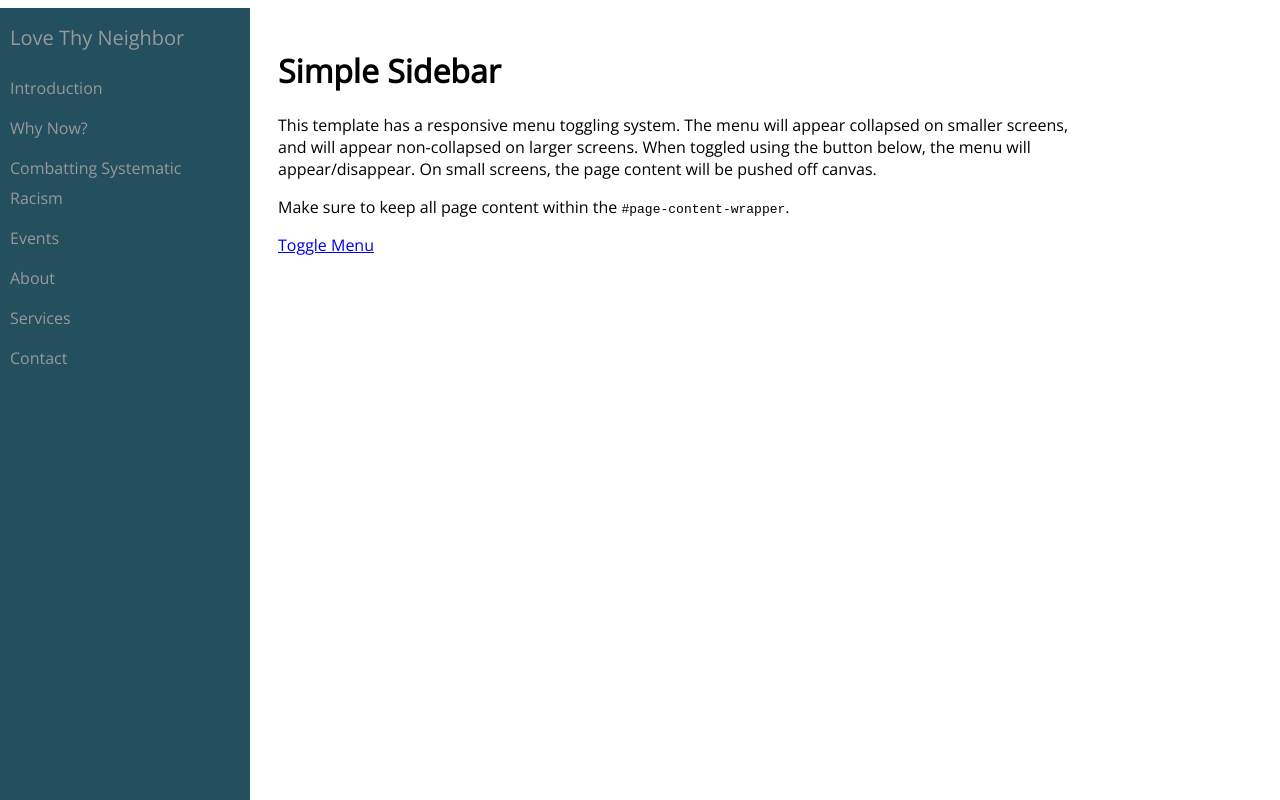
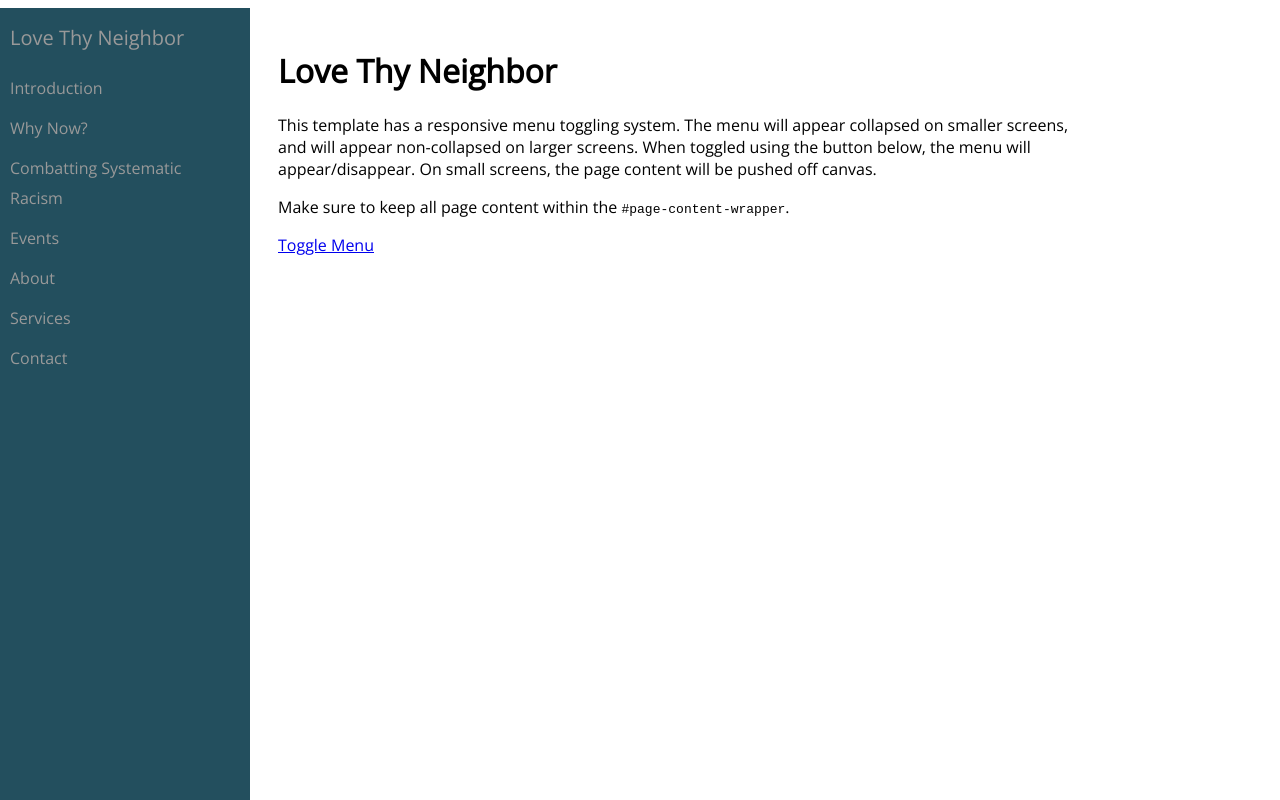
Before and after one commit to Syro-Malabar/lovethyneighbor, a plain HTML site: page index.html in a window 1280 px wide. Drawn offline with nearby package versions, Linux system fonts and the light colour scheme.

Commit message:
changed title

```diff
--- a/index.html
+++ b/index.html
@@ -40,7 +40,7 @@
         <!-- Page Content -->
         <div id="page-content-wrapper">
             <div class="container-fluid">
-                <h1>Simple Sidebar</h1>
+                <h1>Love Thy Neighbor</h1>
                 <p>This template has a responsive menu toggling system. The menu will appear collapsed on smaller screens, and will appear non-collapsed on larger screens. When toggled using the button below, the menu will appear/disappear. On small screens, the page content will be pushed off canvas.</p>
                 <p>Make sure to keep all page content within the <code>#page-content-wrapper</code>.</p>
                 <a href="#menu-toggle" class="btn btn-secondary" id="menu-toggle">Toggle Menu</a>
```
